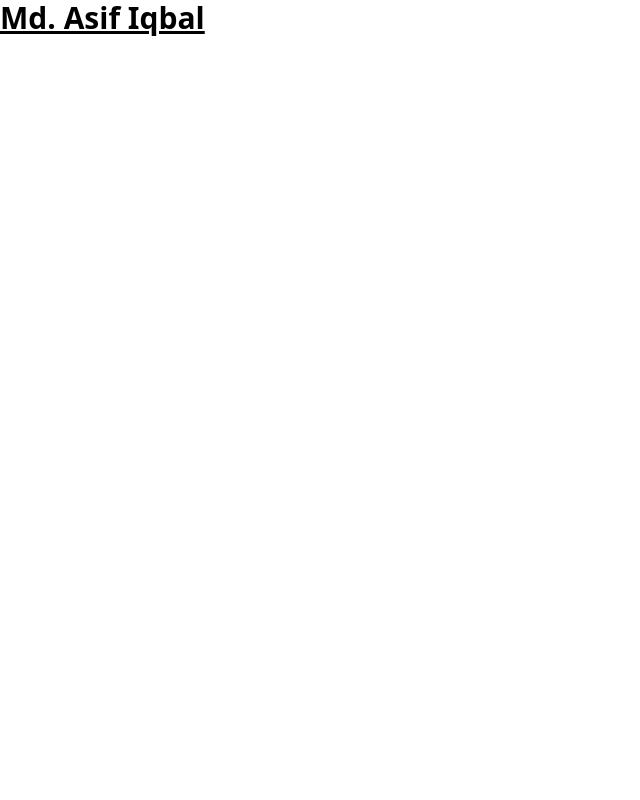
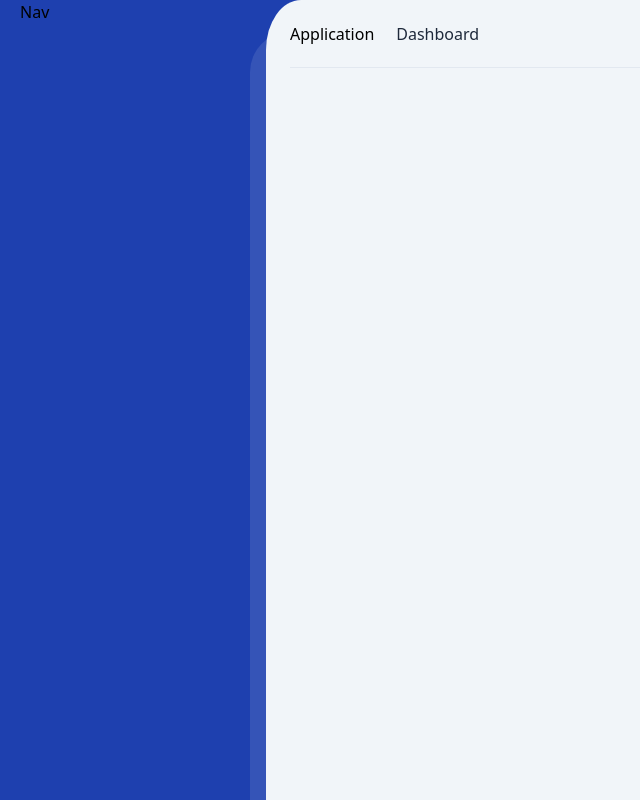
Before and after one commit to asif03/tailwindcss-dashboard, a website: page src/index.html in a window 1280 px wide. Shown: the whole page, without its empty margins (0-640 px from the left). Drawn offline with nearby package versions, Linux system fonts and the light colour scheme; files that its build step writes are made by us from their sources.

Commit message:
update code

```diff
--- a/src/index.html
+++ b/src/index.html
@@ -6,7 +6,40 @@
     <title>Document</title>
     <link href="/dist/style.css" rel="stylesheet" />
   </head>
-  <body>
-    <h1 class="text-3xl font-bold underline">Md. Asif Iqbal</h1>
+  <body class="m-0 p-0 bg-blue-800">
+    <div class="mt-[4.7rem] flex overflow-hidden md:mt-0">
+      <nav
+        class="side-nav z-10 hidden overflow-x-hidden px-5 pb-16 md:block md:w-[105px] xl:w-[250px]"
+      >
+        Nav
+      </nav>
+      <div
+        class="rounded-[30px] md:rounded-[35px/50px_0px_0px_0px] min-w-0 min-h-screen max-w-full md:max-w-none bg-slate-100 flex-1 pb-10 px-4 md:px-6 relative md:ml-4 dark:bg-darkmode-700 before:content-[''] before:w-full before:h-px before:block after:content-[''] after:z-[-1] after:rounded-[40px_0px_0px_0px] after:w-full after:inset-y-0 after:absolute after:left-0 after:bg-white/10 after:mt-8 after:-ml-4 after:dark:bg-darkmode-400/50"
+      >
+        <!-- BEGIN: Top Bar -->
+        <div
+          class="relative z-[51] flex h-[67px] items-center border-b border-slate-200"
+        >
+          <!-- BEGIN: Breadcrumb -->
+          <nav
+            aria-label="breadcrumb"
+            class="flex -intro-x mr-auto hidden sm:flex"
+          >
+            <ol class="flex items-center text-primary dark:text-slate-300">
+              <li class="">
+                <a href="">Application</a>
+              </li>
+              <li
+                class="relative ml-5 pl-0.5 before:content-[''] before:w-[14px] before:h-[14px] before:bg-bredcrumb-chevron-dark before:bg-[length:100%] before:-ml-[1.125rem] before:absolute before:my-auto before:inset-y-0 dark:before:bg-bredcrumb-chevron-darkmode text-slate-800 cursor-text dark:text-slate-400"
+              >
+                <a href="">Dashboard</a>
+              </li>
+            </ol>
+          </nav>
+          <!-- END: Breadcrumb -->
+        </div>
+        <!--END: Top Bar-->
+      </div>
+    </div>
   </body>
 </html>
```
